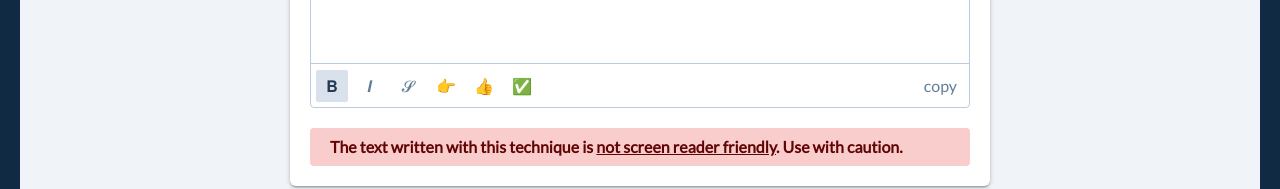
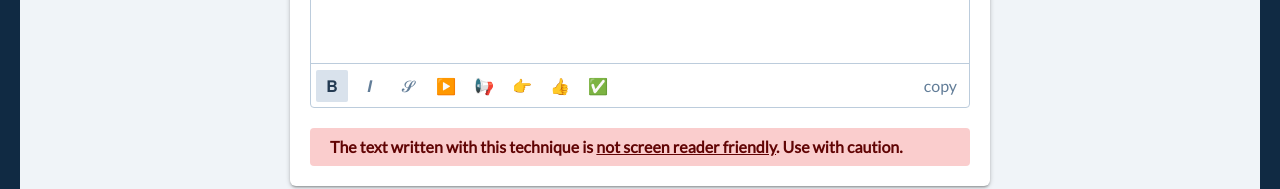
Before and after one commit to swashata/post-in-style, a React (Create React App) app: page / in a window 1280 px wide. Shown: the part 388-577 px from the top of the page. Built offline with nearby package versions, Linux system fonts and the light colour scheme.

Commit message:
feat: add two more emoji bullet

```diff
--- a/src/components/Writer/index.tsx
+++ b/src/components/Writer/index.tsx
@@ -47,11 +47,11 @@ const WriterToolbarGroup = styled.div`
 	display: flex;
 	flex-flow: row wrap;
 	align-items: center;
-	max-width: 114px;
-	flex: 0 0 114px;
+	max-width: 152px;
+	flex: 0 0 152px;
 
 	@media screen and (min-width: 600px) {
-		max-width: 400px;
+		max-width: none;
 		flex: 0 0 auto;
 	}
 `;
@@ -219,6 +219,30 @@ export default function Writer() {
 						}}
 						onClick={e => {
 							e.preventDefault();
+							setValue(val => `${val}\n▶️ `);
+						}}
+					>
+						{'▶️'}
+					</WriterButton>
+					<WriterButton
+						aria-label="Insert Hand Emoji Bullet"
+						onMouseDown={e => {
+							e.preventDefault();
+						}}
+						onClick={e => {
+							e.preventDefault();
+							setValue(val => `${val}\n📢 `);
+						}}
+					>
+						{'📢'}
+					</WriterButton>
+					<WriterButton
+						aria-label="Insert Hand Emoji Bullet"
+						onMouseDown={e => {
+							e.preventDefault();
+						}}
+						onClick={e => {
+							e.preventDefault();
 							setValue(val => `${val}\n👉 `);
 						}}
 					>
```
